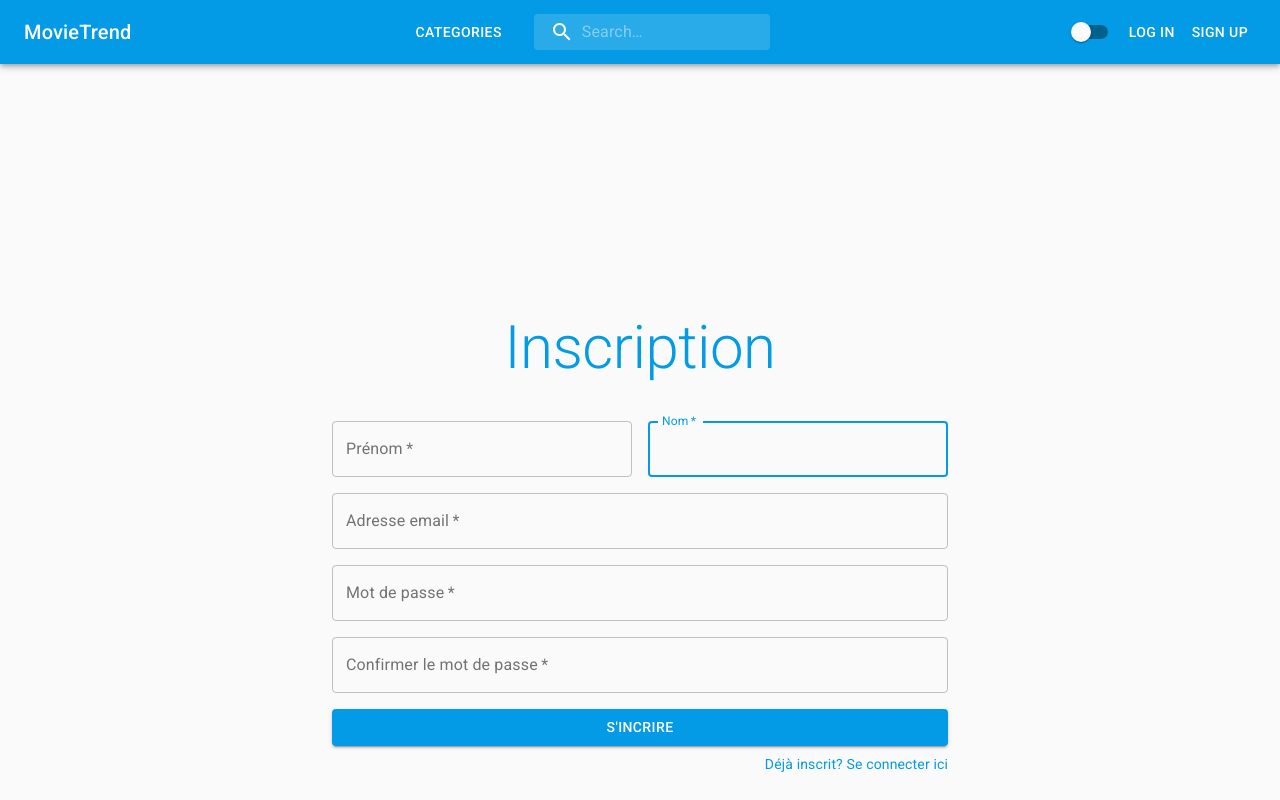
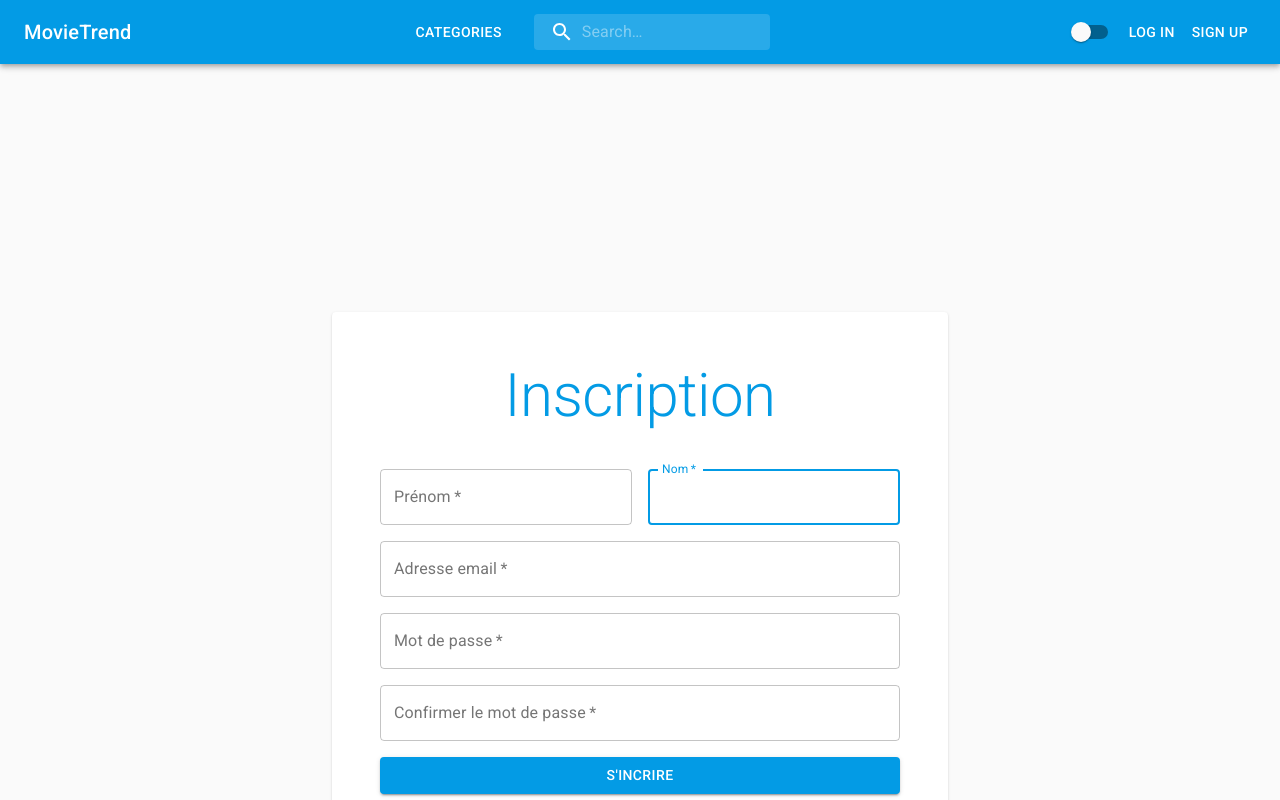
Before and after one commit to Claudie-code/movie, a React (Create React App) app: page /signup in a window 1280 px wide. Shown: the top 800 px of the page. Built offline with nearby package versions, Linux system fonts and the light colour scheme; no server answers.

Commit message:
displayname ok

```diff
--- a/src/components/Header.js
+++ b/src/components/Header.js
@@ -101,7 +101,6 @@ export default function PrimarySearchAppBar(props) {
   async function handleLogout() {
     setError('');
     try {
-      console.log('test')
       await logout();
       history.push('/login')
     } catch {
--- a/src/containers/Accueil/Accueil.js
+++ b/src/containers/Accueil/Accueil.js
@@ -2,7 +2,6 @@ import React, { useEffect, useState } from 'react'
 import CarouselAcc from './CarouselAcc'
 import Sorties from './Sorties';
 import Series from './Series';
-import Container from '@material-ui/core/Container';
 import { makeStyles } from "@material-ui/core/styles";
 import clsx from "clsx";
 import Paper from "@material-ui/core/Paper";
--- a/src/containers/Accueil/ButtonMovie.js
+++ b/src/containers/Accueil/ButtonMovie.js
@@ -1,5 +1,5 @@
 import React from 'react';
-import { makeStyles, useTheme } from '@material-ui/core/styles';
+import { makeStyles } from '@material-ui/core/styles';
 import CardContent from '@material-ui/core/CardContent';
 import CardMedia from '@material-ui/core/CardMedia';
 import CardActionArea from '@material-ui/core/CardActionArea';
--- a/src/containers/Accueil/CarouselAcc.js
+++ b/src/containers/Accueil/CarouselAcc.js
@@ -1,4 +1,4 @@
-import React, { useEffect, useState } from 'react'
+import React from 'react'
 import Carousel from 'react-bootstrap/Carousel'
 import 'bootstrap/dist/css/bootstrap.min.css';
 import { Link } from '@material-ui/core';
--- a/src/containers/Accueil/ImageFilm.js
+++ b/src/containers/Accueil/ImageFilm.js
@@ -1,5 +1,5 @@
 import React from 'react';
-import { makeStyles, useTheme } from '@material-ui/core/styles';
+import { makeStyles } from '@material-ui/core/styles';
 import CardMedia from '@material-ui/core/CardMedia';
 import CardActionArea from '@material-ui/core/CardActionArea';
 import IconButton from '@material-ui/core/IconButton';
--- a/src/containers/Accueil/Series.js
+++ b/src/containers/Accueil/Series.js
@@ -1,7 +1,7 @@
 import React from 'react';
 import TopSeries from './TopSeries';
 import Title from "../../components/Title";
-import { Grid, Box } from '@material-ui/core';
+import { Box } from '@material-ui/core';
 
 function Series(props) {
     return (
--- a/src/containers/Accueil/TopSeries.js
+++ b/src/containers/Accueil/TopSeries.js
@@ -1,5 +1,5 @@
 import React from 'react';
-import { makeStyles, useTheme } from '@material-ui/core/styles';
+import { makeStyles } from '@material-ui/core/styles';
 import CardMedia from '@material-ui/core/CardMedia';
 import CardActionArea from '@material-ui/core/CardActionArea';
 import { Box, CardContent, Typography } from '@material-ui/core';
--- a/src/containers/Login/Login.js
+++ b/src/containers/Login/Login.js
@@ -1,5 +1,5 @@
 import React, { useRef, useState } from 'react';
-import { Box, Grid, TextField, Button, Link, Paper } from '@material-ui/core';
+import { Grid, TextField, Button, Link, Paper } from '@material-ui/core';
 import { makeStyles } from '@material-ui/core/styles';
 import { useAuth } from '../../contexts/AuthContext';
 import Title from "../../components/Title";
--- a/src/containers/Profile/Profile.js
+++ b/src/containers/Profile/Profile.js
@@ -4,11 +4,12 @@ import Title from "../../components/Title";
 import { useAuth } from '../../contexts/AuthContext';
 
 export default function Profile() {
-    const { currentUser, logout } = useAuth();
+    const { currentUser } = useAuth();
+    console.log(currentUser)
     return (
         <>
             <Card>
-                <Title>Profil de {currentUser.email}</Title>
+                <Title>Profil de {currentUser.displayName}</Title>
             </Card>
         </>
     )
--- a/src/containers/Signup/Signup.js
+++ b/src/containers/Signup/Signup.js
@@ -1,5 +1,5 @@
 import React, { useRef, useState } from 'react';
-import { Box, Grid, TextField, Button, Link } from '@material-ui/core';
+import { Paper, Grid, TextField, Button, Link } from '@material-ui/core';
 import { makeStyles } from '@material-ui/core/styles';
 import { useAuth } from '../../contexts/AuthContext';
 import Title from "../../components/Title";
@@ -8,12 +8,13 @@ import { useHistory } from 'react-router-dom';
 
 const useStyles = makeStyles((theme) => ({
     root: {
-      display: 'flex',
-      justifyContent: 'center',
-      flexDirection: 'column',
-      textAlign: 'center',
-      width: '50%',
-      margin: '13.5rem auto'
+        display: 'flex',
+        justifyContent: 'center',
+        flexDirection: 'column',
+        textAlign: 'center',
+        width: '50%',
+        margin: '13.5rem auto',
+        padding: "3rem"
     },
 }));
 
@@ -24,7 +25,7 @@ function Signup(props) {
     const emailRef = useRef();
     const passwordRef = useRef();
     const passwordConfirmRef = useRef();
-    const { signup } = useAuth();
+    const { signup, createDisplayName } = useAuth();
     const [error, setError] = useState('');
     const [loading, setLoading] = useState(false);
     const history = useHistory();
@@ -38,7 +39,9 @@ function Signup(props) {
             setLoading(true);
             setError('');
             await signup(emailRef.current.value, passwordRef.current.value);
+            await createDisplayName(`${fnameRef.current.value} ${lnameRef.current.value}`);
             history.push('/')
+
         } catch {
             setError('Erreur lors de la création du compte');
         }
@@ -46,7 +49,7 @@ function Signup(props) {
     };
 
     return (
-        <Box className={classes.root}>
+        <Paper className={classes.root}>
             <Title>Inscription</Title>
             <form onSubmit={handleSubmit}>
                 <Grid container spacing={2}>
@@ -137,7 +140,7 @@ function Signup(props) {
                     </Grid>
                 </Grid>
             </form>
-        </Box>
+        </Paper>
     );
 }
 
--- a/src/contexts/AuthContext.js
+++ b/src/contexts/AuthContext.js
@@ -12,6 +12,10 @@ export function AuthProvider({children}) {
     const [currentUser, setCurrentUser] = useState();
     const [loading, setLoading] = useState(true);
 
+    function createDisplayName(newName) {
+        return auth.currentUser.updateProfile({displayName: newName})
+    };
+
     function signup(email, password) {
         return auth.createUserWithEmailAndPassword(email, password)
     };
@@ -25,6 +29,7 @@ export function AuthProvider({children}) {
     }
 
     useEffect(() => {
+
         const unsubscribe = auth.onAuthStateChanged(user => {
             setCurrentUser(user)
             setLoading(false)
@@ -35,6 +40,7 @@ export function AuthProvider({children}) {
 
     const value = {
         currentUser,
+        createDisplayName,
         login,
         signup,
         logout
```
Also changed, not shown: 1 other file (tests, documents, lock files or other folders).
